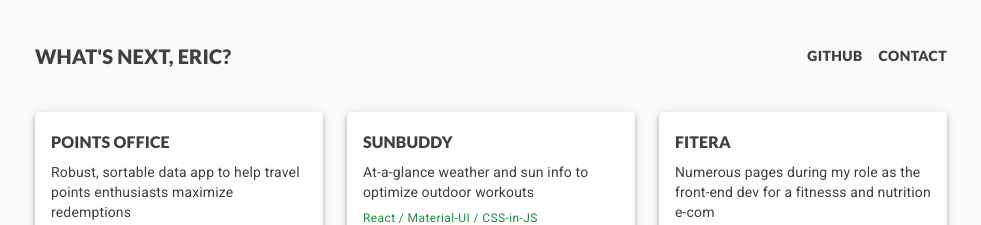
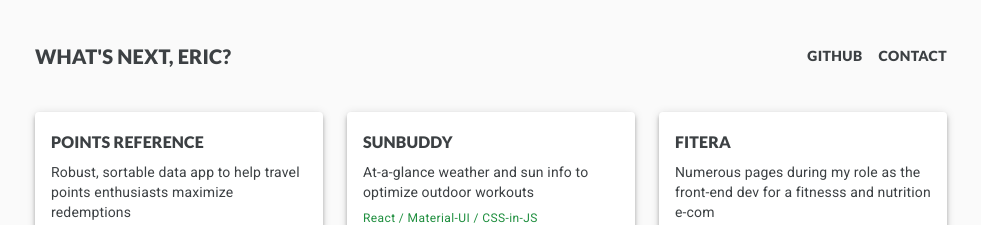
Before and after one commit to ecomstock/portfolio, a React (Create React App) app: page / in a window 1280 px wide. Shown: the top 225 px of the page, without its empty margins (149-1130 px from the left). Built offline with nearby package versions, Linux system fonts and the light colour scheme.

Commit message:
update: change 'office' to 'reference'

```diff
--- a/src/App.js
+++ b/src/App.js
@@ -23,11 +23,11 @@ function Copyright() {
 
 const cardData = [
     {
-        name : "POINTS OFFICE",
+        name : "POINTS REFERENCE",
         description : "Robust, sortable data app to help travel points enthusiasts maximize redemptions",
         stack : "React / Material-UI / CSS-in-JS",
         link : "https://ecomstock.github.io/points-reference/",
-        repo : "https://github.com/ecomstock/points-office",
+        repo : "https://github.com/ecomstock/points-reference",
         disabled : false
     },
     {
```
